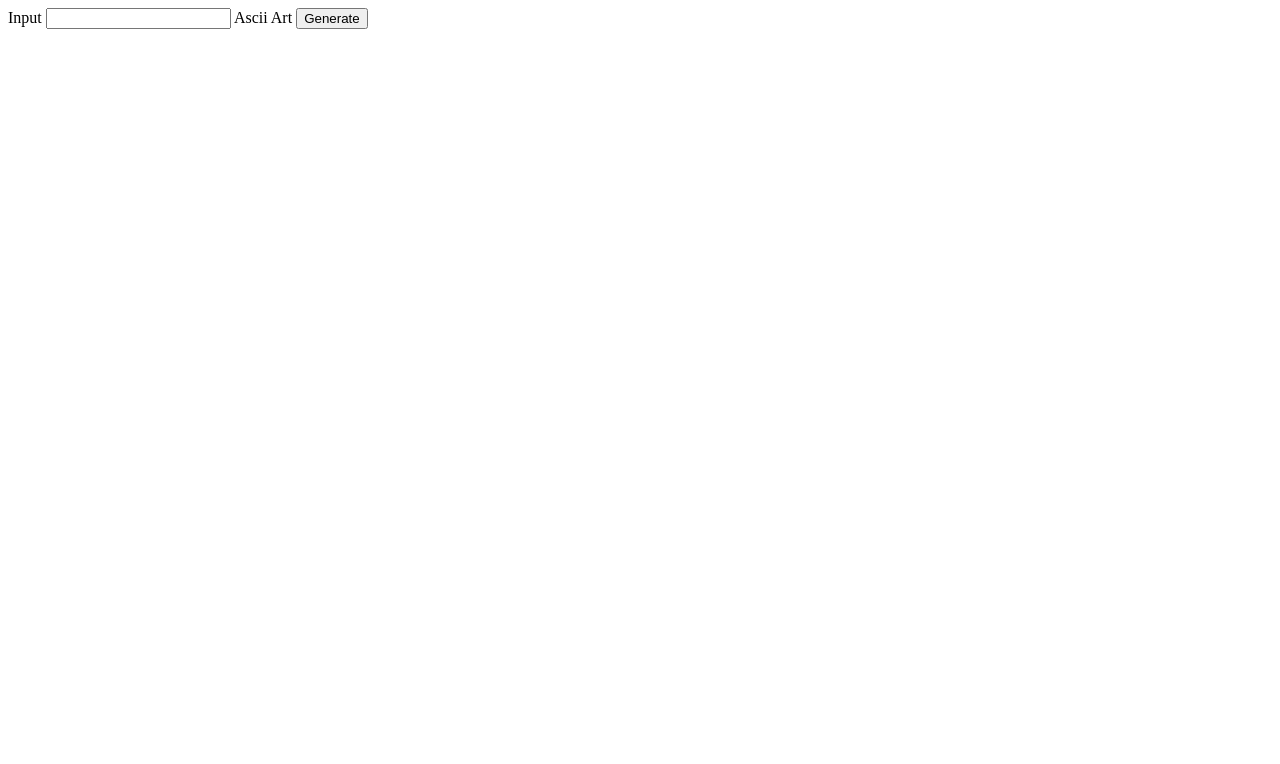
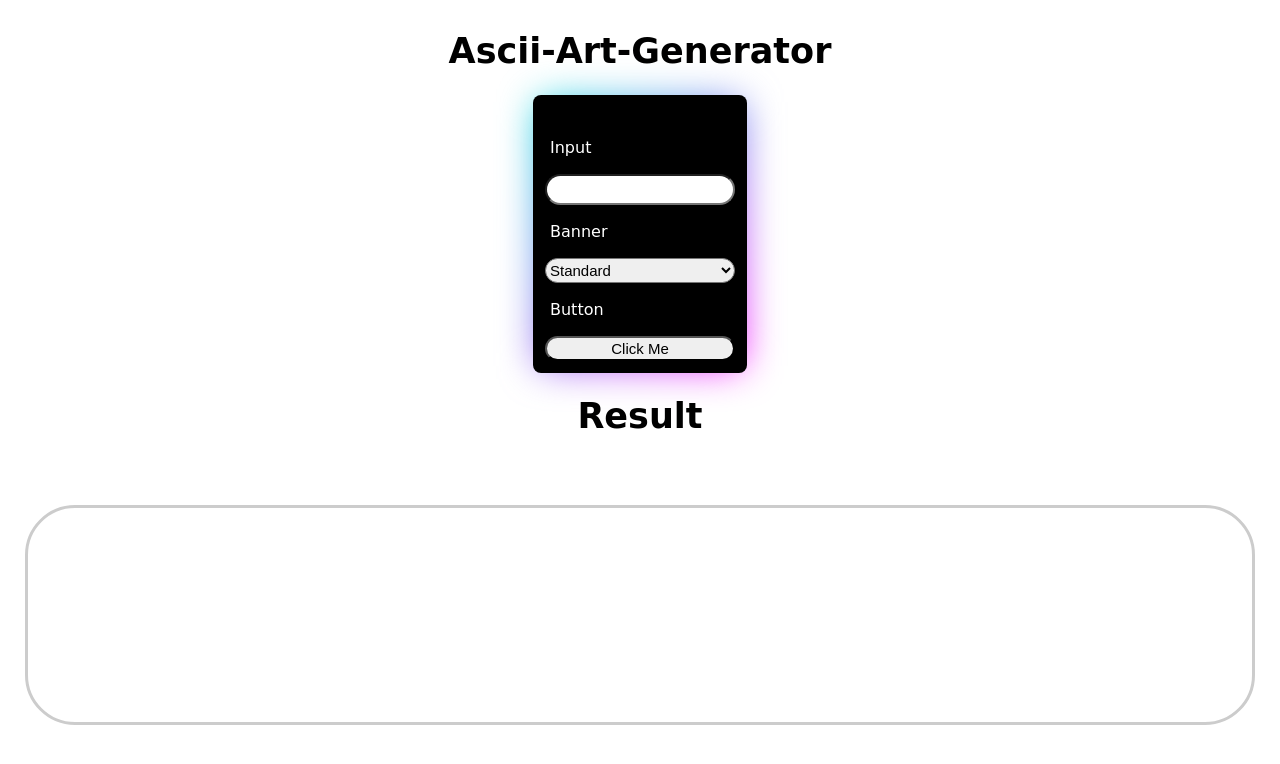
Before and after one commit to zziadcho/01, a plain HTML site: page ascii-art-web/index.html in a window 1280 px wide. Drawn offline with Linux system fonts and the light colour scheme; a web font is replaced by a local one.

Commit message:
New: - card to hold all elements - card animation

```diff
--- a/ascii-art-web/index.html
+++ b/ascii-art-web/index.html
@@ -1,16 +1,138 @@
 <!DOCTYPE html>
-<html>
+<html lang="en">
+
 <head>
-    <title>Form Example</title>
+    <meta charset="UTF-8">
+    <meta name="viewport" content="width=device-width, initial-scale=1.0">
+    <link rel="preconnect" href="https://fonts.googleapis.com">
+    <link rel="preconnect" href="https://fonts.gstatic.com" crossorigin>
+    <link href="https://fonts.googleapis.com/css2?family=Playwrite+NG+Modern:wght@100..400&display=swap"
+        rel="stylesheet">
+    <title>Ascii-Generator</title>
+    <style>
+        div {
+            display: flex;
+            justify-content: center;
+            align-items: center;
+        }
+
+        .card {
+            position: relative;
+            width: 190px;
+            height: 254px;
+            background-color: #000;
+            display: flex;
+            flex-direction: column;
+            justify-content: end;
+            padding: 12px;
+            gap: 12px;
+            border-radius: 8px;
+            cursor: pointer;
+        }
+
+        .card::before {
+            content: '';x;
+            background: linear-gradient(-45deg, #e81cff 0%, #40c9ff 100%);
+            z-index: -10;
+            pointer-events: none;
+            transition: all 0.6s cubic-bezier(0.175, 0.885, 0.32, 1.275);
+        }
+
+        .card::after {
+            content: "";
+            z-index: -1;
+            position: absolute;
+            inset: 0;
+            background: linear-gradient(-45deg, #fc00ff 0%, #00dbde 100%);
+            transform: translate3d(0, 0, 0) scale(0.95);
+            filter: blur(20px);
+        }
+
+        .heading {
+            font-size: 20px;
+            text-transform: capitalize;
+            font-weight: 700;
+        }
+
+        .card p:not(.heading) {
+            font-size: 14px;
+        }
+
+        .card p:last-child {
+            color: #e81cff;
+            font-weight: 600;
+        }
+
+        .card:hover::after {
+            filter: blur(30px);
+        }
+
+        .card:hover::before {
+            transform: rotate(-90deg) scaleX(1.34) scaleY(0.77);
+        }
+
+        label {
+            color: white;
+            display: flex;
+            margin: 5px;
+            font-family: "Playwrite NG Modern", cursive;
+        }
+
+        h1 {
+            font-size: 35px;
+            font-family: "Playwrite NG Modern", cursive;
+            color: black;
+            display: flex;
+            justify-content: center;
+        }
+
+        select,
+        button,
+        option,
+        input {
+            border-radius: 50px;
+            height: 25px;
+            font-size: 15px;
+        }
+
+        div.result {
+            margin: 25px;
+            border-radius: 50px;
+            position: fixed;
+            top: 480px;
+            left: 0;
+            right: 0;
+            bottom: 50px;
+            overflow: auto;
+            background: #fff;
+            border: 3px #cccccc solid;
+        }
+    </style>
 </head>
+
 <body>
-    <div class="centered-div">
-        <form action="/" method="post">
+    <div>
+        <h1>Ascii-Art-Generator</h1>
+    </div>
+    <div>
+        <form action="/" method="post" class="card">
             <label for="input">Input</label>
             <input type="text" id="input" name="input">
-            <label for="message">Ascii Art</label>
-            <button type="submit">Generate</button>
+
+            <label for="dropdown">Banner</label>
+            <select id="dropdown" name="dropdown">
+                <option value="option1">Standard</option>
+                <option value="option2">Thinkertoy</option>
+                <option value="option2">Shadow</option>
+            </select>
+
+            <label for="button">Button</label>
+            <button type="submit" name="button" value="clicked">Click Me</button>
         </form>
     </div>
+    <h1>Result</h1>
+    <div class="result">
+    </div>
 </body>
+
 </html>
```
